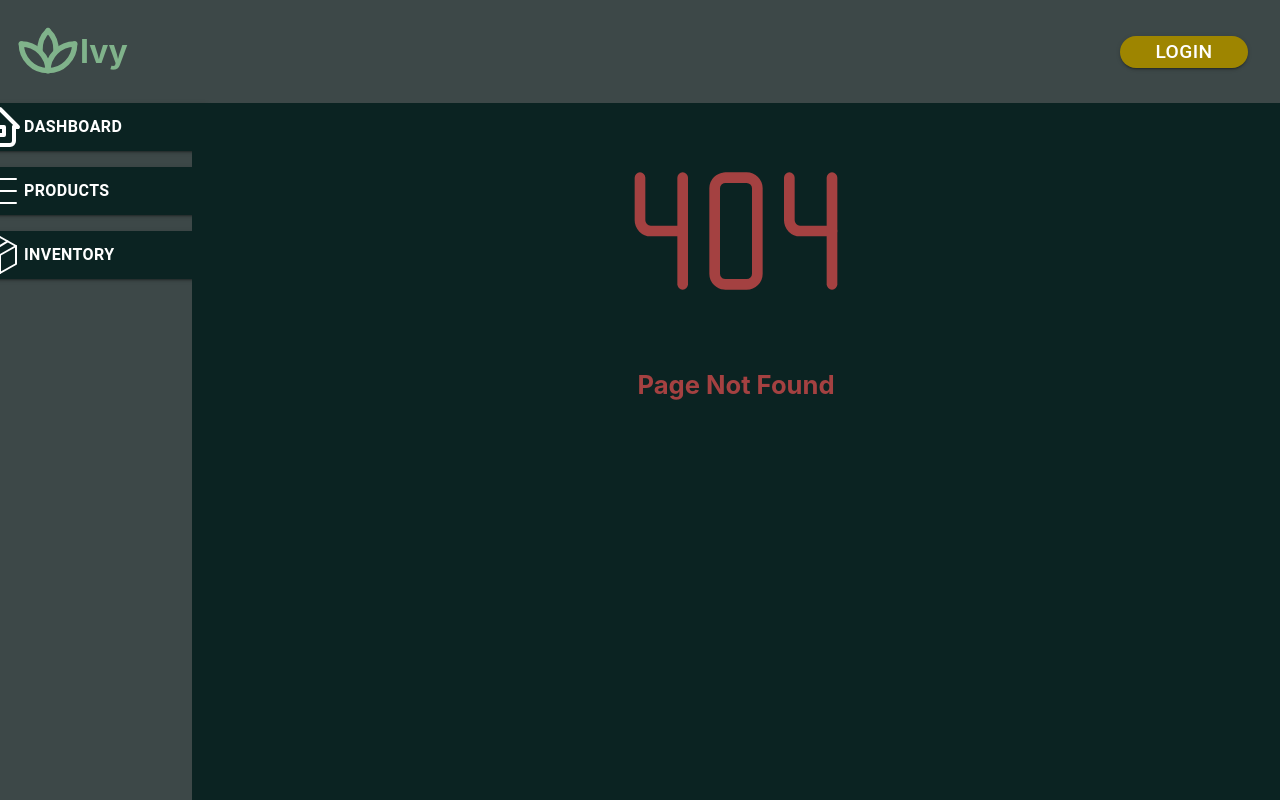
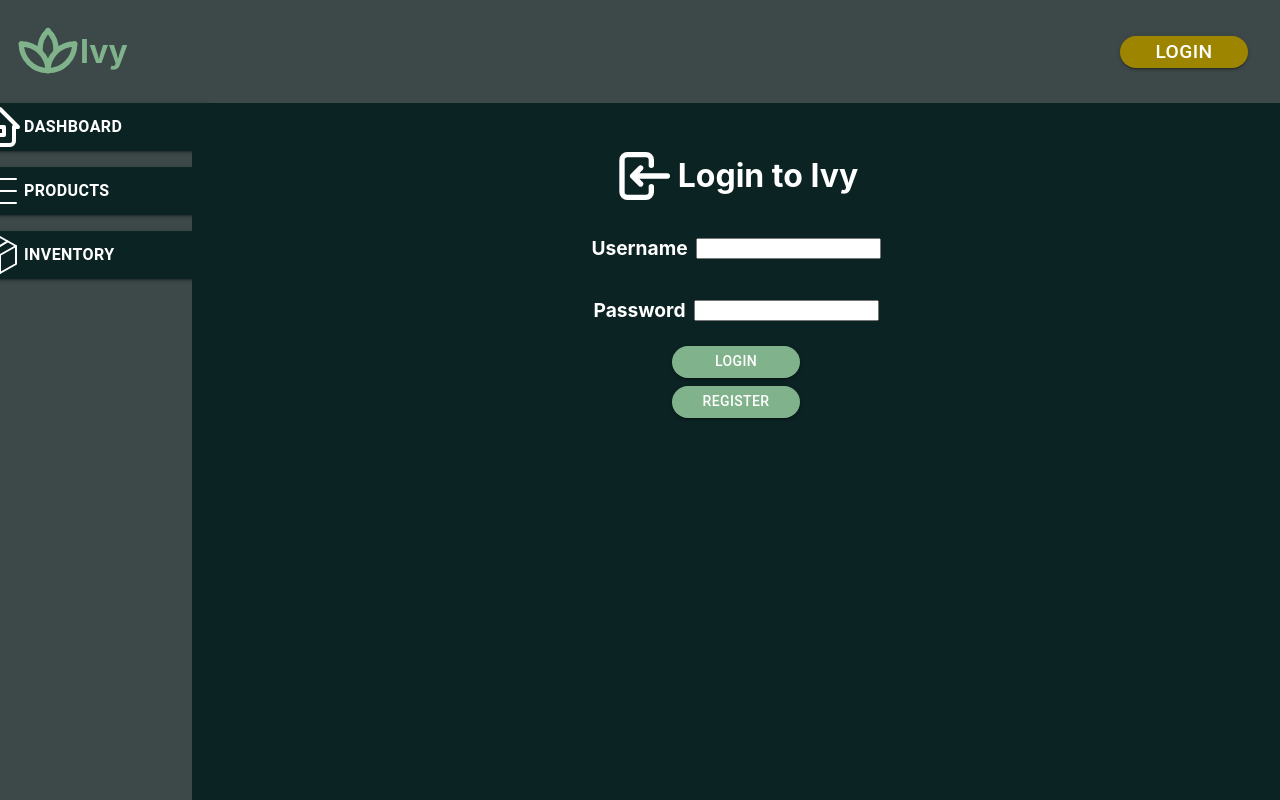
Before and after one commit to lemeow125/Ivy-Frontend, a React (Create React App) app: page /Login in a window 1280 px wide. Before the commit this address had no page. Built offline with nearby package versions, Linux system fonts and the light colour scheme.

Commit message:
Added initial login logic

```diff
--- a/src/App.tsx
+++ b/src/App.tsx
@@ -8,6 +8,7 @@ import { createBrowserRouter, RouterProvider } from "react-router-dom";
 import Store from "./Plugins/Redux/Store/Store";
 import { Provider } from "react-redux";
 import Inventory from "./Routes/Inventory/Inventory";
+import Login from "./Routes/Login/Login";
 
 const router = createBrowserRouter([
   {
@@ -47,6 +48,14 @@ const router = createBrowserRouter([
       </Container>
     ),
   },
+  {
+    path: "/Login",
+    element: (
+      <Container>
+        <Login />
+      </Container>
+    ),
+  },
 ]);
 
 export default function App() {
--- /dev/null
+++ b/src/Components/Icons/LoginIcon/LoginIcon.tsx
@@ -0,0 +1,24 @@
+import React from "react";
+
+export interface props {
+  size: number;
+  color: string;
+}
+export default function LoginIcon(props: props) {
+  return (
+    <svg
+      width={props.size}
+      height={props.size}
+      viewBox="0 0 24 24"
+      strokeWidth="2"
+      stroke={props.color}
+      fill="none"
+      strokeLinecap="round"
+      strokeLinejoin="round"
+    >
+      <path stroke="none" d="M0 0h24v24H0z" fill="none"></path>
+      <path d="M14 8v-2a2 2 0 0 0 -2 -2h-7a2 2 0 0 0 -2 2v12a2 2 0 0 0 2 2h7a2 2 0 0 0 2 -2v-2"></path>
+      <path d="M20 12h-13l3 -3m0 6l-3 -3"></path>
+    </svg>
+  );
+}
--- a/src/Components/Login/Login.tsx
+++ b/src/Components/Login/Login.tsx
@@ -1,7 +1,8 @@
 import { useSelector, useDispatch } from "react-redux";
-import { toggle } from "../../Features/Login/LoginSlice";
+import { toggle_login } from "../../Features/Login/LoginSlice";
 import { Button } from "@mui/material";
 import styles from "../../styles";
+import { useNavigate } from "react-router-dom";
 
 export interface state {
   logged_in: {
@@ -10,9 +11,10 @@ export interface state {
 }
 export default function Login() {
   const logged_in = useSelector((state: state) => state.logged_in.value);
+  const navigate = useNavigate();
   const dispatch = useDispatch();
   async function login() {
-    await dispatch(toggle());
+    await dispatch(toggle_login());
     await console.log("Login State Toggled " + logged_in);
   }
 
@@ -24,7 +26,7 @@ export default function Login() {
     return (
       <div>
         <Button
-          onClick={login}
+          onClick={() => navigate("/Login")}
           value="Login"
           variant="contained"
           style={styles.login_button}
--- a/src/Components/Logout/Logout.tsx
+++ b/src/Components/Logout/Logout.tsx
@@ -1,6 +1,6 @@
 import React from "react";
 import { useDispatch } from "react-redux";
-import { toggle } from "../../Features/Login/LoginSlice";
+import { toggle_login } from "../../Features/Login/LoginSlice";
 import { Button } from "@mui/material";
 import styles from "../../styles";
 import { useNavigate } from "react-router-dom";
@@ -19,7 +19,7 @@ export default function Logout(props: props) {
   const navigate = useNavigate();
 
   async function logout() {
-    await dispatch(toggle());
+    await dispatch(toggle_login());
     navigate("/");
   }
 
--- a/src/Features/Login/LoginSlice.tsx
+++ b/src/Features/Login/LoginSlice.tsx
@@ -6,12 +6,12 @@ export const loginSlice = createSlice({
     value: false,
   },
   reducers: {
-    toggle: (state) => {
+    toggle_login: (state) => {
       state.value = !state.value;
     },
   },
 });
 
-export const { toggle } = loginSlice.actions;
+export const { toggle_login } = loginSlice.actions;
 
 export default loginSlice.reducer;
--- a/src/Routes/Login/Login.tsx
+++ b/src/Routes/Login/Login.tsx
@@ -1,11 +1,94 @@
 import * as React from "react";
 import styles from "../../styles";
+import LoginIcon from "../../Components/Icons/LoginIcon/LoginIcon";
+import { Button } from "@mui/material";
+import { useDispatch } from "react-redux";
+import { useNavigate } from "react-router-dom";
+import { useState } from "react";
+
+import { UserLogin } from "../../Components/Api/Api";
+import { toggle_login } from "../../Features/Login/LoginSlice";
 
 export default function Login() {
+  const navigate = useNavigate();
+  const dispatch = useDispatch();
+  const [user, setUser] = useState({
+    username: "",
+    password: "",
+  });
+  const [error, setError] = useState("");
   return (
     <div style={{ margin: 32, height: "100%" }}>
-      <div style={styles.flex_row}>
-        <h1 style={styles.text_large}>Login</h1>
+      <div
+        style={{
+          display: "flex",
+          alignItems: "center",
+          flexDirection: "column",
+        }}
+      >
+        <div style={styles.flex_row}>
+          <LoginIcon size={64} color="white" />
+          <h1 style={{ ...styles.text_white, ...styles.text_XL }}>
+            Login to Ivy
+          </h1>
+        </div>
+        <div style={styles.flex_row}>
+          <p style={{ ...styles.text_white, ...styles.text_M }}>Username</p>
+          <div style={{ margin: 4 }} />
+          <input
+            style={styles.input_notetitle}
+            onChange={(e: React.ChangeEvent<HTMLInputElement>) => {
+              setUser({ ...user, username: e.target.value });
+            }}
+            maxLength={20}
+          />
+        </div>
+        <div style={styles.flex_row}>
+          <p style={{ ...styles.text_white, ...styles.text_M }}>Password</p>
+          <div style={{ margin: 4 }} />
+          <input
+            style={styles.input_notetitle}
+            type="password"
+            onChange={(e: React.ChangeEvent<HTMLInputElement>) => {
+              setUser({ ...user, password: e.target.value });
+            }}
+            maxLength={20}
+          />
+        </div>
+        <Button
+          style={{
+            ...styles.button_baseline,
+            ...{ backgroundColor: "#80b38b" },
+          }}
+          variant="contained"
+          onClick={async () => {
+            setUser({
+              username: "",
+              password: "",
+            });
+            if (await UserLogin(user)) {
+              await dispatch(toggle_login());
+              // await dispatch(SetUser(await UserInfo()));
+              navigate("/");
+            } else {
+              setError("Invalid Login");
+            }
+          }}
+        >
+          Login
+        </Button>
+        <Button
+          style={{
+            ...styles.button_baseline,
+            ...{ backgroundColor: "#80b38b" },
+          }}
+          variant="contained"
+          onClick={() => {
+            navigate("/Register");
+          }}
+        >
+          Register
+        </Button>
       </div>
     </div>
   );
--- a/src/styles.tsx
+++ b/src/styles.tsx
@@ -94,6 +94,14 @@ const styles: { [key: string]: React.CSSProperties } = {
     borderRadius: 16,
     gap: 4,
   },
+  button_baseline: {
+    width: "8rem",
+    height: 32,
+    border: "none",
+    padding: 8,
+    borderRadius: 16,
+    margin: 4,
+  },
   logout_button: {
     backgroundColor: "#0b2322",
     width: "30vh",
```
